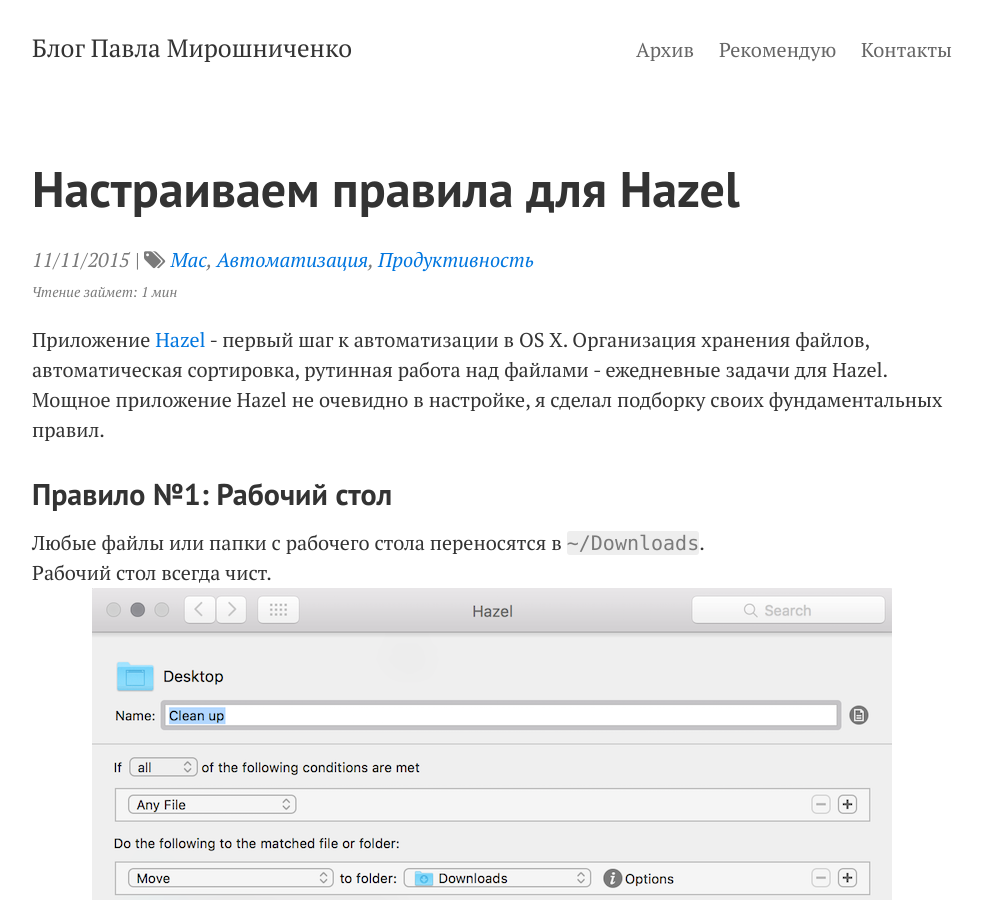
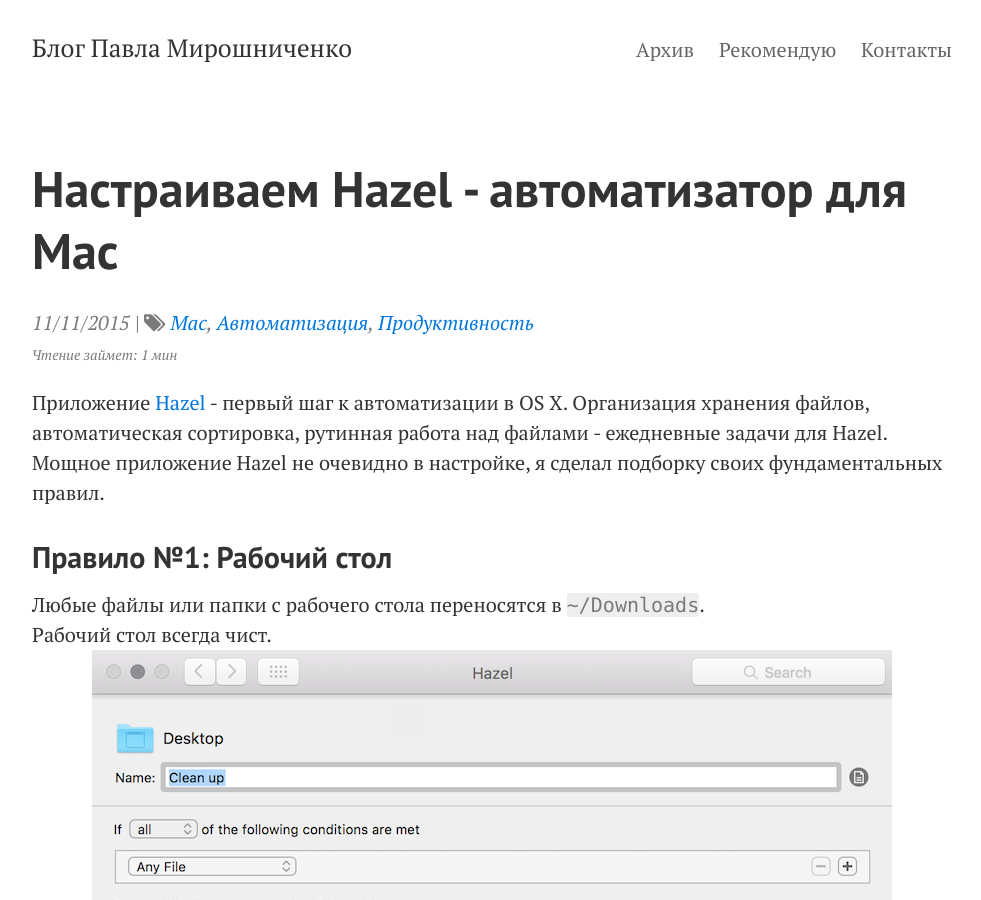
Before and after one commit to facetheheat/facetheheat.github.io, a Jekyll site: the page built from _posts/2015-11-11-hazelrocks.markdown, in a window 1280 px wide and 900 px high. Shown: the whole window, without its empty margins (148-1129 px from the left). Built offline with Jekyll 4.4.1, drawn with Linux system fonts in a browser that asks for light colours; comment, search, counter and statistics services are not loaded.

Commit message:
Настраиваем Hazel - автоматизатор для Mac

```diff
--- a/_posts/2015-11-11-hazelrocks.markdown
+++ b/_posts/2015-11-11-hazelrocks.markdown
@@ -1,6 +1,6 @@
 ---
 layout: post
-title: 'Настраиваем правила для Hazel'
+title: "Настраиваем Hazel - автоматизатор для Mac"
 date: 2015-11-11 11:13:05
 tags:
 - Mac
```
